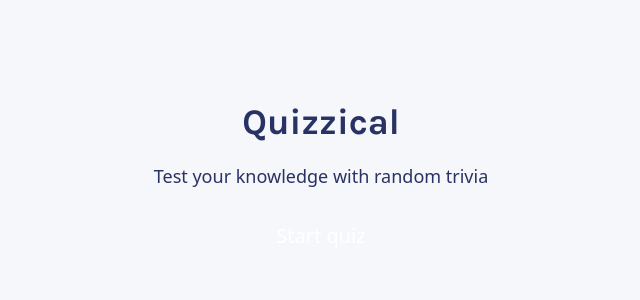
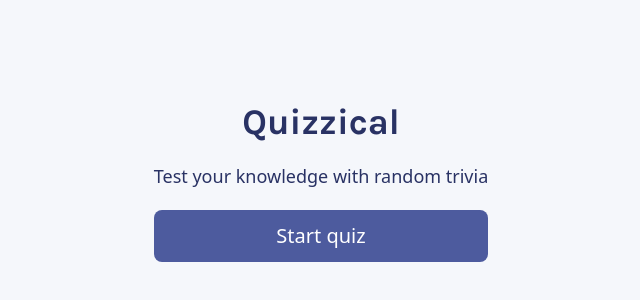
Before and after one commit to nacen-dev/Quizzical, a React (Create React App) app: page / in a window 1280 px wide. Shown: the part 218-518 px from the top of the page, without its empty margins (319-959 px from the left). Built offline with nearby package versions, Linux system fonts and the light colour scheme.

Commit message:
Modify Button component

```diff
--- a/src/components/Button.tsx
+++ b/src/components/Button.tsx
@@ -3,14 +3,16 @@ import React from "react";
 type Props = {
   children: React.ReactNode;
   className?: string;
+  onClick?: () => void;
 };
 
-const Button = ({ children, className }: Props) => {
+const Button = ({ children, className, onClick }: Props) => {
   return (
     <button
-      className={`px-4 py-3 text-xl text-white bg-buttonColor rounded-lg ${
+      className={`px-4 py-3 text-xl text-white bg-customViolet rounded-lg ${
         className ? className : ""
       }`}
+      onClick={onClick}
     >
       {children}
     </button>
```
